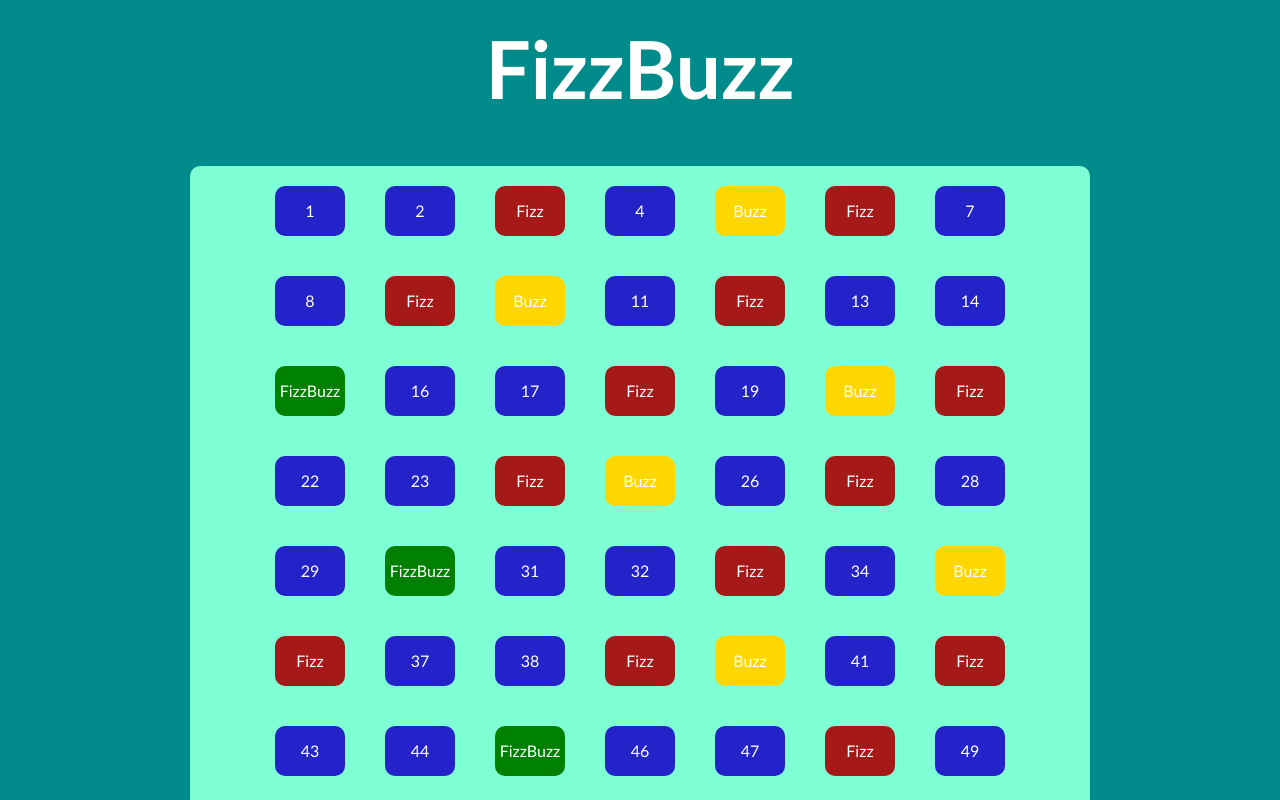
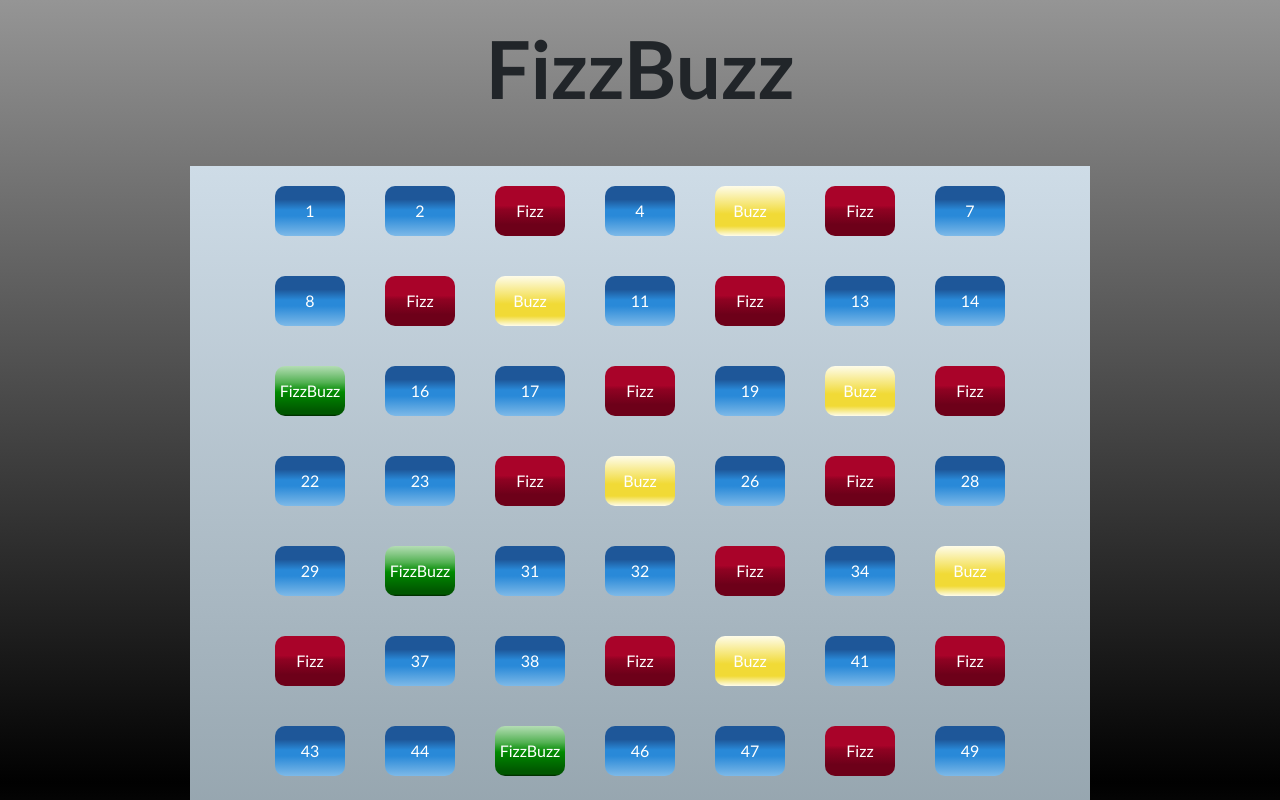
Before and after one commit to carmelopalumbo/js-fizzbuzz, a plain HTML site: page index.html in a window 1280 px wide. Shown: the top 800 px of the page. Drawn offline with nearby package versions, Linux system fonts and the light colour scheme.

Commit message:
add-gradient-colors

```diff
--- a/css/style.css
+++ b/css/style.css
@@ -2,19 +2,17 @@
 
 body{
     font-family: 'Trebuchet MS', 'Lucida Sans Unicode', 'Lucida Grande', 'Lucida Sans', Arial, sans-serif ;
-    background-color: darkcyan;
+    background: -webkit-linear-gradient(top,  #959595 0%,#0d0d0d 46%,#010101 50%,#0a0a0a 53%,#4e4e4e 76%,#383838 87%,#1b1b1b 100%);
 }
 
 .cp-container{
     width: 900px;
     margin: 0 auto;
     margin: 50px auto;
-    background-color:aquamarine;
-    border-radius: 10px;
+    background: -webkit-linear-gradient(top,  #cedce7 0%,#596a72 100%);
 }
 
 .numberbox{
-    background-color: black;
     width: 70px;
     height: 50px;
     line-height: 50px;
@@ -32,21 +30,21 @@ main h1{
    margin-top: 20px;
    font-weight: bolder;
    font-size: 80px;
-   color: white;
+   color: -webkit-linear-gradient(top,  #959595 0%,#0d0d0d 46%,#010101 50%,#0a0a0a 53%,#4e4e4e 76%,#383838 87%,#1b1b1b 100%);
 }
 
 .yellow{
-    background-color: gold;
+    background: -webkit-linear-gradient(top,  #fefcea 0%,#f1da36 56%,#f1da36 66%,#f1da36 80%,#fefcea 100%,#fefcea 100%);
 }
 
 .blue{
-    background-color: rgb(35, 35, 201);
+    background: -webkit-linear-gradient(top,  #1e5799 0%,#1e5799 27%,#2989d8 48%,#2989d8 60%,#7db9e8 100%);
 }
 
 .green{
-    background-color: green;
+    background: -webkit-linear-gradient(top,  #b4ddb4 0%,#83c783 17%,#52b152 33%,#008a00 52%,#005700 90%,#005700 96%,#002400 100%);
 }
 
 .red{
-    background-color: rgb(165, 25, 25);
+    background: -webkit-linear-gradient(top,  #a90329 39%,#8f0222 47%,#6d0019 77%);
 }
```
